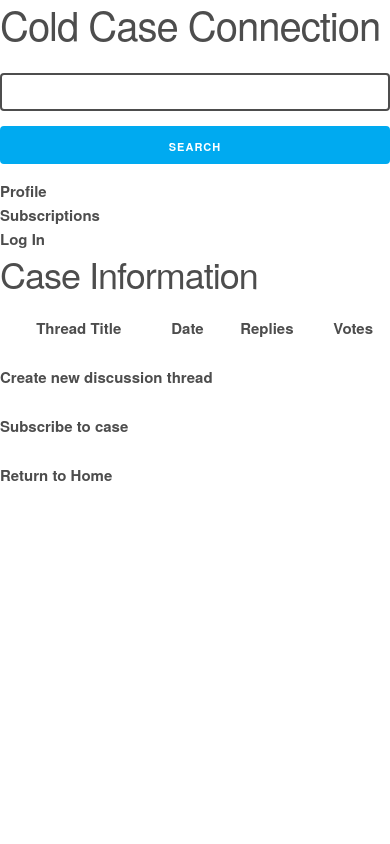
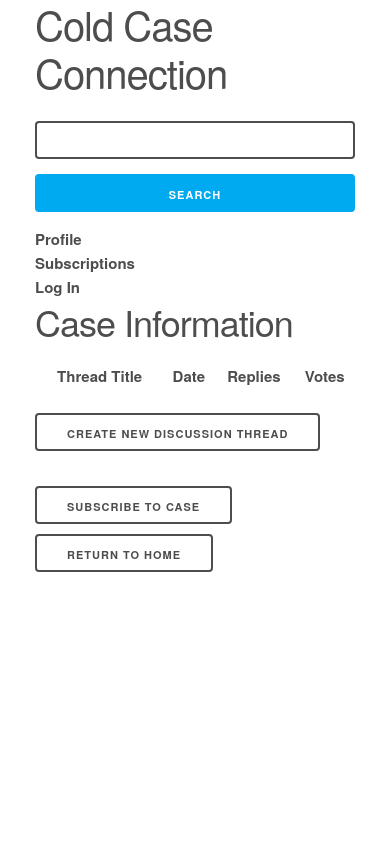
Before and after one commit to jamakick/MapWebApp, a PHP site: page /caseinfo.php in a window 390 px wide. Run offline with PHP 8.4, Linux system fonts and the light colour scheme; data comes from the database, SQL or seed files in the repository; data that the repository does not hold is empty.

Commit message:
responsive layout

```diff
--- a/app/caseinfo.php
+++ b/app/caseinfo.php
@@ -127,14 +127,12 @@
 
 		echo "</table>";
 
-		echo "<p><a href='forum/createThreadForm.php?id=$id'>Create new discussion thread</a></p>"
-
+		echo "<p><a class='button' href='forum/createThreadForm.php?id=$id'>Create new discussion thread</a></p>"
 	?>
 
+		 <a href="subscribe/addsub.php?id=<?php echo $id; ?>"><p class="button"> Subscribe to case </p></a>
 
-		 <a href="subscribe/addsub.php?id=<?php echo $id; ?>"><p> Subscribe to case </p></a>
-
-		 <a href="index.php">Return to Home</a>
+		 <a class="button" href="index.php">Return to Home</a>
 
 
 	</body>
--- a/app/css/styles2.css
+++ b/app/css/styles2.css
@@ -331,6 +331,12 @@ hr {
 /* Media Queries
 –––––––––––––––––––––––––––––––––––––––––––––––––– */
 
+@media (max-width: 480px) {
+  body {
+    max-width: 320px;
+  }
+}
+
 /* Larger than mobile */
 @media (min-width: 400px) {}
 
```
Also changed, not shown: 2 other files.
